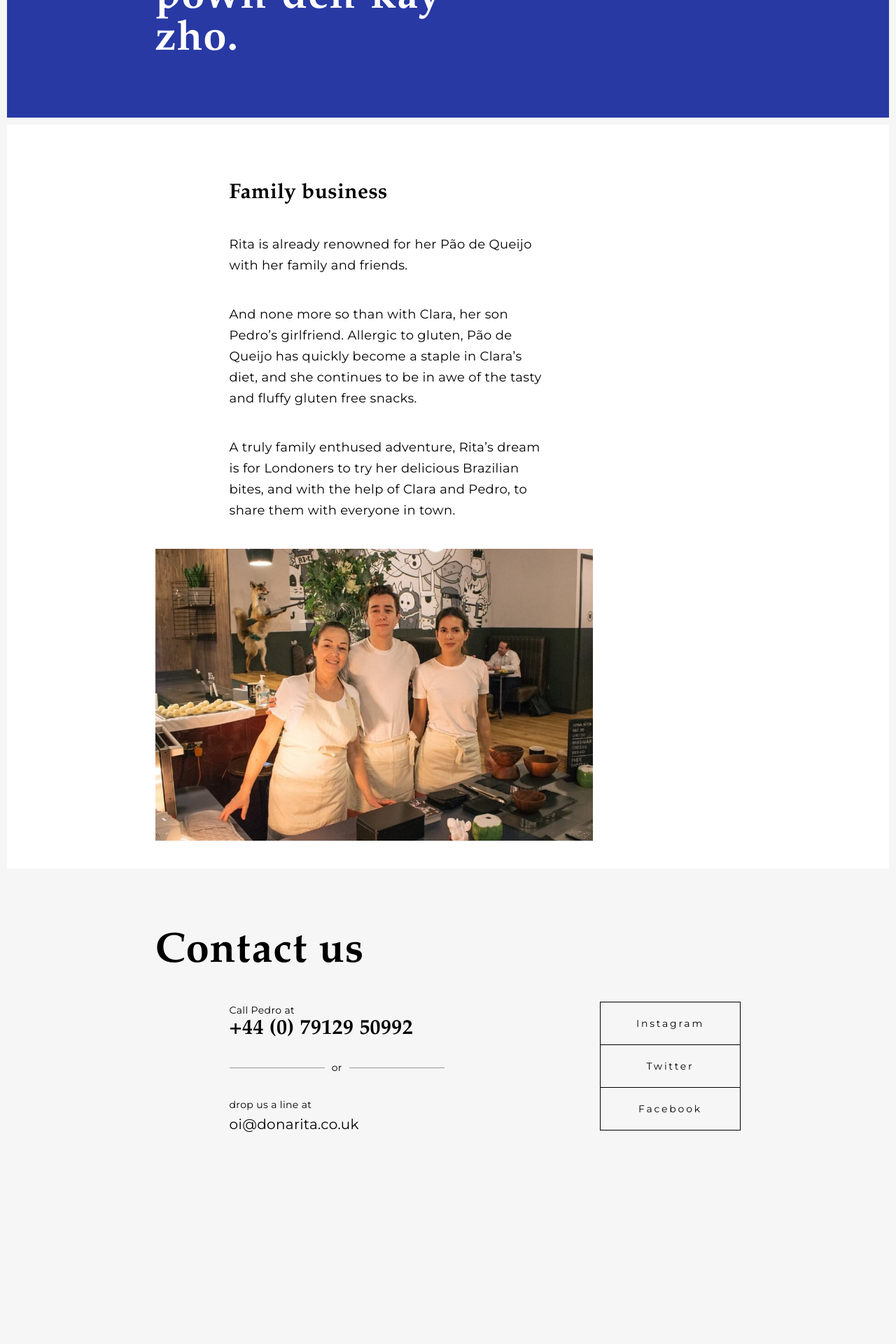
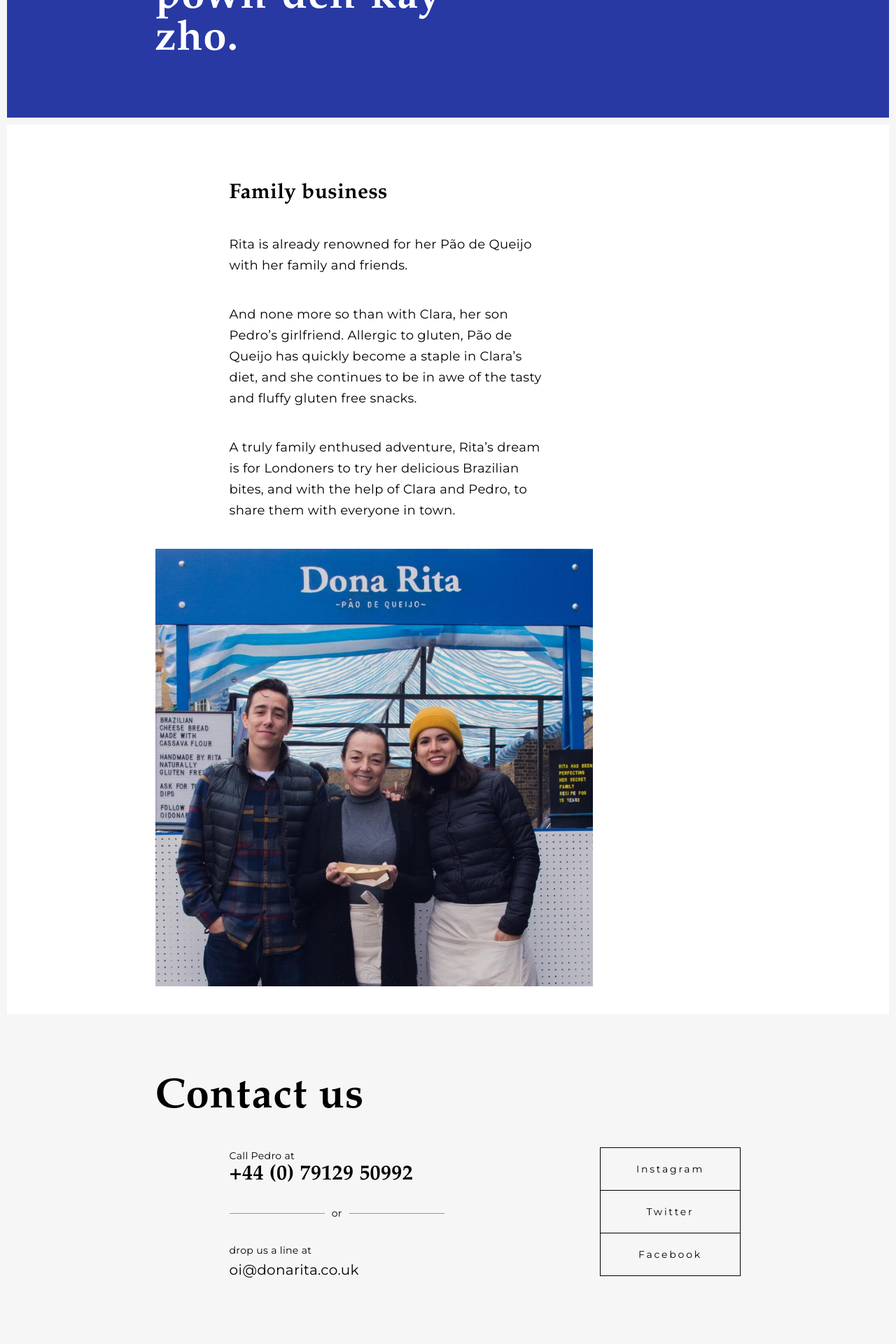
Before and after one commit to peduarte/dona-rita, a Jekyll site: the page built from index.html, in a window 1280 px wide. Shown: the part 3553-5473 px from the top of the page at 70% size. Built offline with Jekyll 4.4.1, drawn with Linux system fonts in a browser that asks for light colours; before the commit the page ends 5265 px from its top, so only the background shows below that.

Commit message:
✨New Family image

```diff
--- a/_includes/family-business.liquid
+++ b/_includes/family-business.liquid
@@ -20,6 +20,6 @@
 	</div>
 
 	<div class="col fluid md-7 md-push-1 lg-6 lg-push-2">
-		<div class="fake-img -three-x-two" style="background-image: url(/images/family.jpg);"></div>
+		<div class="fake-img -square" style="background-image: url(/images/family.jpg);"></div>
 	</div>
 </div>
```
Also changed, not shown: images/family.jpg.
